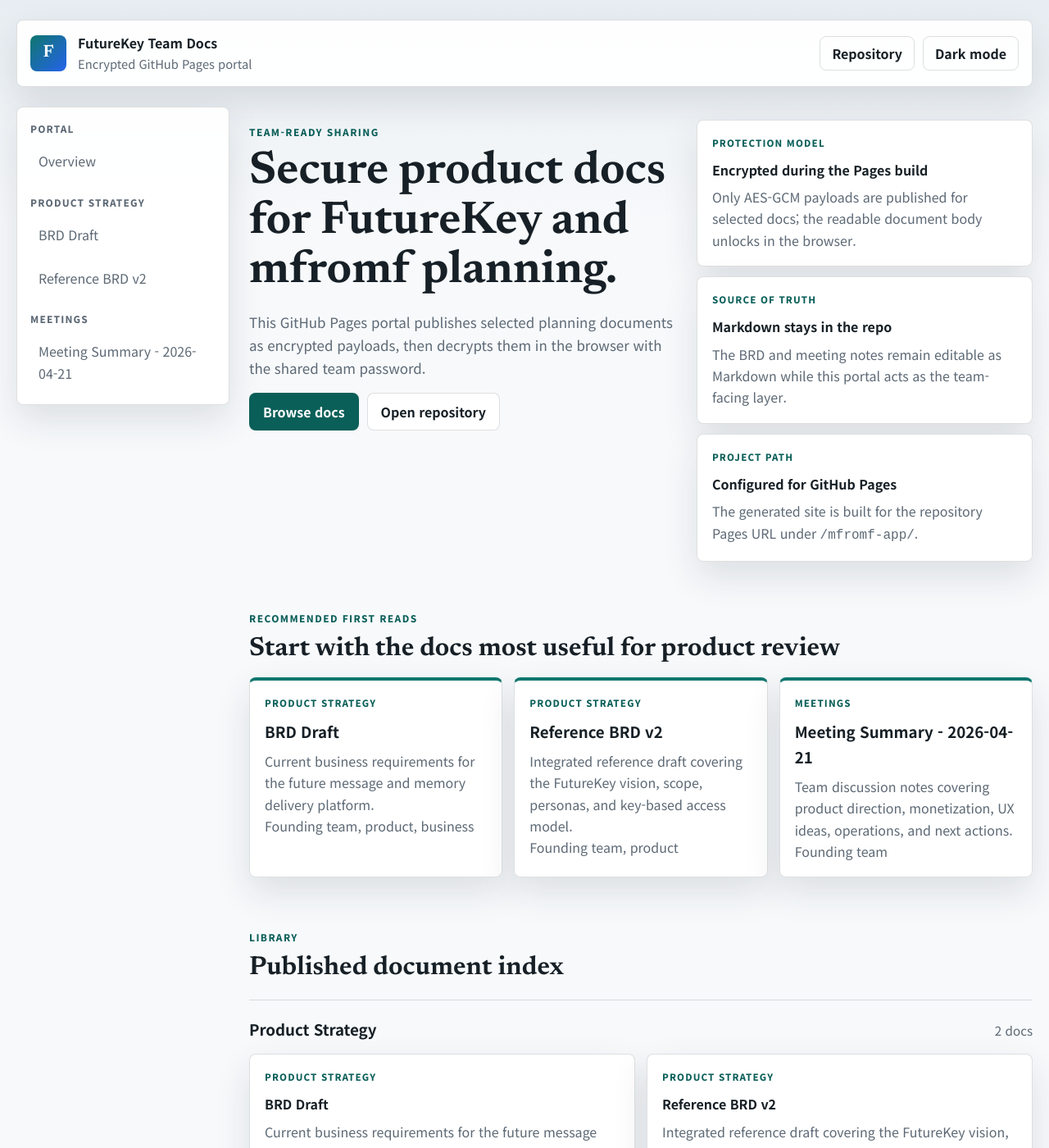
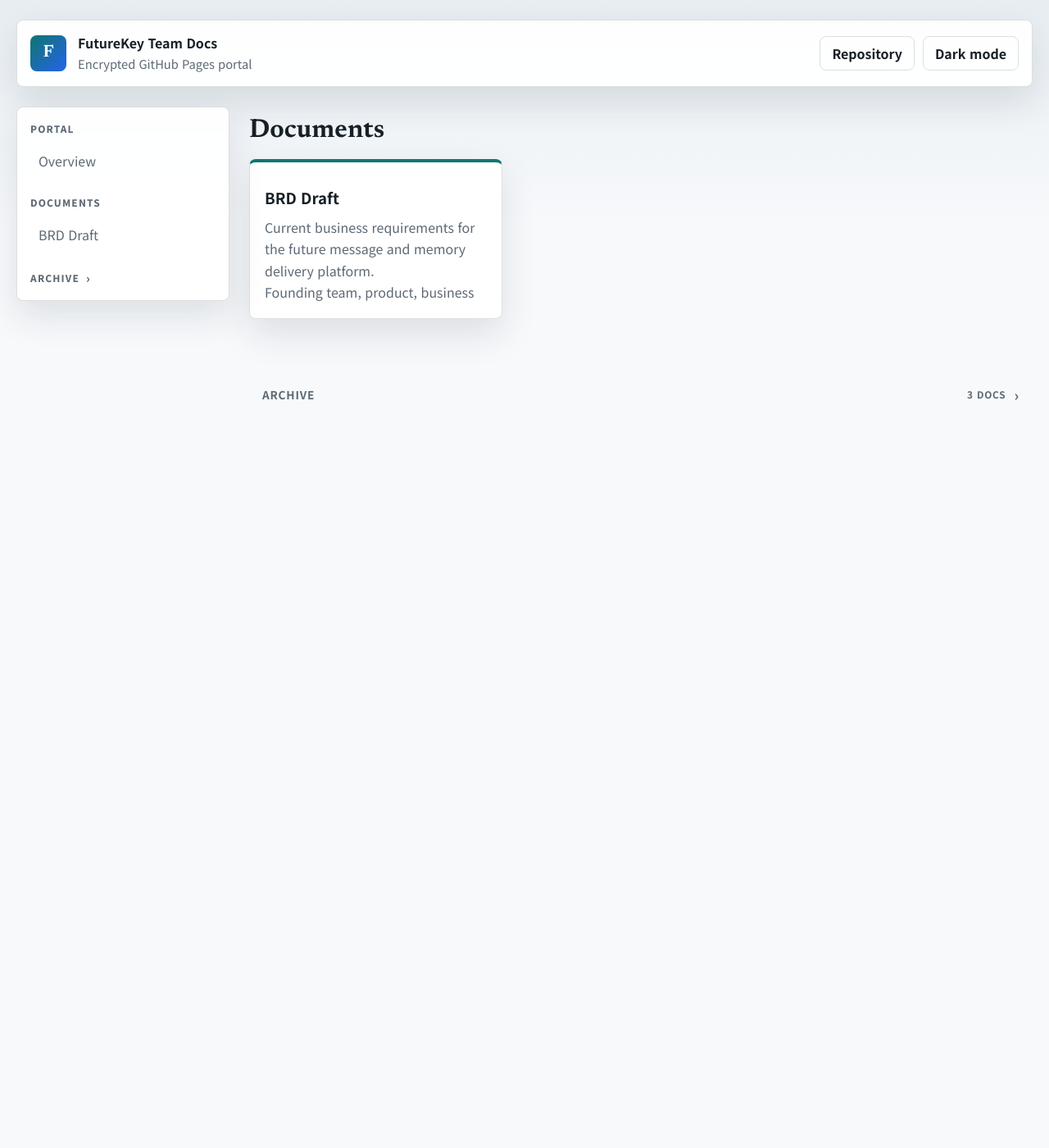
Before and after one commit to samuelyoo/mfromf-app, a Jekyll site: the page built from docs/index.md, in a window 1280 px wide and 1400 px high. Shown: the whole window at 82% size. Built offline with Jekyll 4.4.1, drawn with Linux system fonts in a browser that asks for light colours; some of the changed text lies outside the part shown.

Commit message:
feat: simplify docs portal — show BRD as main doc, archive others behind toggle

```diff
--- a/docs/_data/published_docs.yml
+++ b/docs/_data/published_docs.yml
@@ -5,17 +5,28 @@
   summary: Current business requirements for the future message and memory delivery platform.
   audience: Founding team, product, business
   featured: true
+  archive: false
 - slug: reference-brd
   title: Reference BRD v2
-  section: Product Strategy
+  section: Archive
   source: ref_BRD.md
   summary: Integrated reference draft covering the FutureKey vision, scope, personas, and key-based access model.
   audience: Founding team, product
-  featured: true
+  featured: false
+  archive: true
+- slug: prd
+  title: PRD Draft
+  section: Archive
+  source: PRD.md
+  summary: Product requirements for the FutureKey MVP based on the integrated BRD.
+  audience: Founding team, product, design, engineering
+  featured: false
+  archive: true
 - slug: meeting-summary-2026-04-21
   title: Meeting Summary - 2026-04-21
-  section: Meetings
+  section: Archive
   source: meeting_summary_2026-04-21.md
   summary: Team discussion notes covering product direction, monetization, UX ideas, operations, and next actions.
   audience: Founding team
-  featured: true
+  featured: false
+  archive: true
--- a/docs/_includes/site_sidebar.html
+++ b/docs/_includes/site_sidebar.html
@@ -1,4 +1,5 @@
-{% assign grouped_docs = site.data.published_docs | group_by: "section" %}
+{% assign active_docs = site.data.published_docs | where: "archive", false %}
+{% assign archive_docs = site.data.published_docs | where: "archive", true %}
 
 <nav class="sidebar-nav" aria-label="Documentation sections">
   <div class="sidebar-block">
@@ -6,10 +7,24 @@
     <a class="sidebar-home-link" href="{{ '/' | relative_url }}">Overview</a>
   </div>
 
-  {% for group in grouped_docs %}
-    <div class="sidebar-block">
-      <span class="sidebar-label">{{ group.name }}</span>
-      {% for doc in group.items %}
+  <div class="sidebar-block">
+    <span class="sidebar-label">Documents</span>
+    {% for doc in active_docs %}
+      {% assign doc_url = '/docs/' | append: doc.slug | append: '/' %}
+      <a
+        class="sidebar-link{% if page.doc_slug == doc.slug %} is-active{% endif %}"
+        href="{{ doc_url | relative_url }}"
+      >
+        {{ doc.title }}
+      </a>
+    {% endfor %}
+  </div>
+
+  {% if archive_docs.size > 0 %}
+  <div class="sidebar-block">
+    <details class="sidebar-archive">
+      <summary class="sidebar-label sidebar-archive__summary">Archive</summary>
+      {% for doc in archive_docs %}
         {% assign doc_url = '/docs/' | append: doc.slug | append: '/' %}
         <a
           class="sidebar-link{% if page.doc_slug == doc.slug %} is-active{% endif %}"
@@ -18,6 +33,7 @@
           {{ doc.title }}
         </a>
       {% endfor %}
-    </div>
-  {% endfor %}
+    </details>
+  </div>
+  {% endif %}
 </nav>
--- a/docs/_layouts/home.html
+++ b/docs/_layouts/home.html
@@ -1,54 +1,18 @@
 ---
 layout: default
 ---
-{% assign featured_docs = site.data.published_docs | where: "featured", true %}
-{% assign grouped_docs = site.data.published_docs | group_by: "section" %}
+{% assign active_docs = site.data.published_docs | where: "archive", false %}
+{% assign archive_docs = site.data.published_docs | where: "archive", true %}
 
-<section class="hero">
-  <div class="hero__copy">
-    <span class="eyebrow">Team-ready sharing</span>
-    <h1>Secure product docs for FutureKey and mfromf planning.</h1>
-    <p class="lede">
-      This GitHub Pages portal publishes selected planning documents as encrypted payloads,
-      then decrypts them in the browser with the shared team password.
-    </p>
-
-    <div class="hero__actions">
-      <a class="button button--primary" href="#document-index">Browse docs</a>
-      <a class="button button--secondary" href="{{ site.repository_url }}">Open repository</a>
-    </div>
-  </div>
-
-  <div class="hero__panel" aria-label="Publishing model">
-    <div class="metric-card">
-      <span class="metric-card__label">Protection model</span>
-      <strong>Encrypted during the Pages build</strong>
-      <p>Only AES-GCM payloads are published for selected docs; the readable document body unlocks in the browser.</p>
-    </div>
-    <div class="metric-card">
-      <span class="metric-card__label">Source of truth</span>
-      <strong>Markdown stays in the repo</strong>
-      <p>The BRD and meeting notes remain editable as Markdown while this portal acts as the team-facing layer.</p>
-    </div>
-    <div class="metric-card">
-      <span class="metric-card__label">Project path</span>
-      <strong>Configured for GitHub Pages</strong>
-      <p>The generated site is built for the repository Pages URL under <code>/mfromf-app/</code>.</p>
-    </div>
-  </div>
-</section>
-
-<section class="section-block">
+<section class="section-block" id="document-index">
   <div class="section-heading">
-    <span class="eyebrow">Recommended first reads</span>
-    <h2>Start with the docs most useful for product review</h2>
+    <h2>Documents</h2>
   </div>
 
   <div class="card-grid card-grid--featured">
-    {% for doc in featured_docs %}
+    {% for doc in active_docs %}
       {% assign doc_url = '/docs/' | append: doc.slug | append: '/' %}
       <a class="doc-card doc-card--featured" href="{{ doc_url | relative_url }}">
-        <span class="doc-card__section">{{ doc.section }}</span>
         <h3>{{ doc.title }}</h3>
         <p>{{ doc.summary }}</p>
         <span class="doc-card__meta">{{ doc.audience }}</span>
@@ -57,30 +21,23 @@ layout: default
   </div>
 </section>
 
-<section class="section-block" id="document-index">
-  <div class="section-heading">
-    <span class="eyebrow">Library</span>
-    <h2>Published document index</h2>
-  </div>
-
-  {% for group in grouped_docs %}
-    <section class="library-group">
-      <div class="library-group__header">
-        <h3>{{ group.name }}</h3>
-        <span>{{ group.items | size }} docs</span>
-      </div>
-
-      <div class="card-grid">
-        {% for doc in group.items %}
+{% if archive_docs.size > 0 %}
+<section class="section-block archive-section">
+  <details class="archive-toggle">
+    <summary class="archive-toggle__summary">
+      <span>Archive</span>
+      <span class="archive-toggle__count">{{ archive_docs.size }} docs</span>
+    </summary>
+    <div class="card-grid archive-grid">
+      {% for doc in archive_docs %}
         {% assign doc_url = '/docs/' | append: doc.slug | append: '/' %}
         <a class="doc-card" href="{{ doc_url | relative_url }}">
-            <span class="doc-card__section">{{ doc.section }}</span>
           <h4>{{ doc.title }}</h4>
           <p>{{ doc.summary }}</p>
           <span class="doc-card__meta">{{ doc.audience }}</span>
         </a>
       {% endfor %}
     </div>
+  </details>
 </section>
-  {% endfor %}
-</section>
+{% endif %}
--- a/docs/assets/css/site.css
+++ b/docs/assets/css/site.css
@@ -693,3 +693,81 @@ pre {
     padding: 16px;
   }
 }
+
+/* ── Archive toggle (home page) ───────────────────────────────── */
+.archive-section {
+  margin-top: 8px;
+}
+
+.archive-toggle {
+  border: 1px solid var(--border);
+  border-radius: var(--radius);
+  padding: 0;
+}
+
+.archive-toggle__summary {
+  display: flex;
+  align-items: center;
+  justify-content: space-between;
+  padding: 12px 16px;
+  cursor: pointer;
+  font-size: 0.85rem;
+  font-weight: 700;
+  color: var(--muted);
+  letter-spacing: 0.06em;
+  text-transform: uppercase;
+  list-style: none;
+  user-select: none;
+}
+
+.archive-toggle__summary::-webkit-details-marker { display: none; }
+
+.archive-toggle__summary::after {
+  content: "›";
+  display: inline-block;
+  transition: transform 180ms ease;
+  font-size: 1.1rem;
+}
+
+details[open] > .archive-toggle__summary::after {
+  transform: rotate(90deg);
+}
+
+.archive-toggle__count {
+  margin-left: auto;
+  margin-right: 10px;
+  font-size: 0.74rem;
+  color: var(--muted);
+}
+
+.archive-grid {
+  padding: 12px 16px 16px;
+}
+
+/* ── Sidebar archive details ──────────────────────────────────── */
+.sidebar-archive {
+  display: flex;
+  flex-direction: column;
+}
+
+.sidebar-archive__summary {
+  cursor: pointer;
+  list-style: none;
+  display: flex;
+  align-items: center;
+  gap: 6px;
+}
+
+.sidebar-archive__summary::-webkit-details-marker { display: none; }
+
+.sidebar-archive__summary::after {
+  content: "›";
+  display: inline-block;
+  transition: transform 180ms ease;
+  font-size: 0.9rem;
+  margin-left: 2px;
+}
+
+details[open] > .sidebar-archive__summary::after {
+  transform: rotate(90deg);
+}
```
Lines whose indentation alone changed are shown as unchanged.
